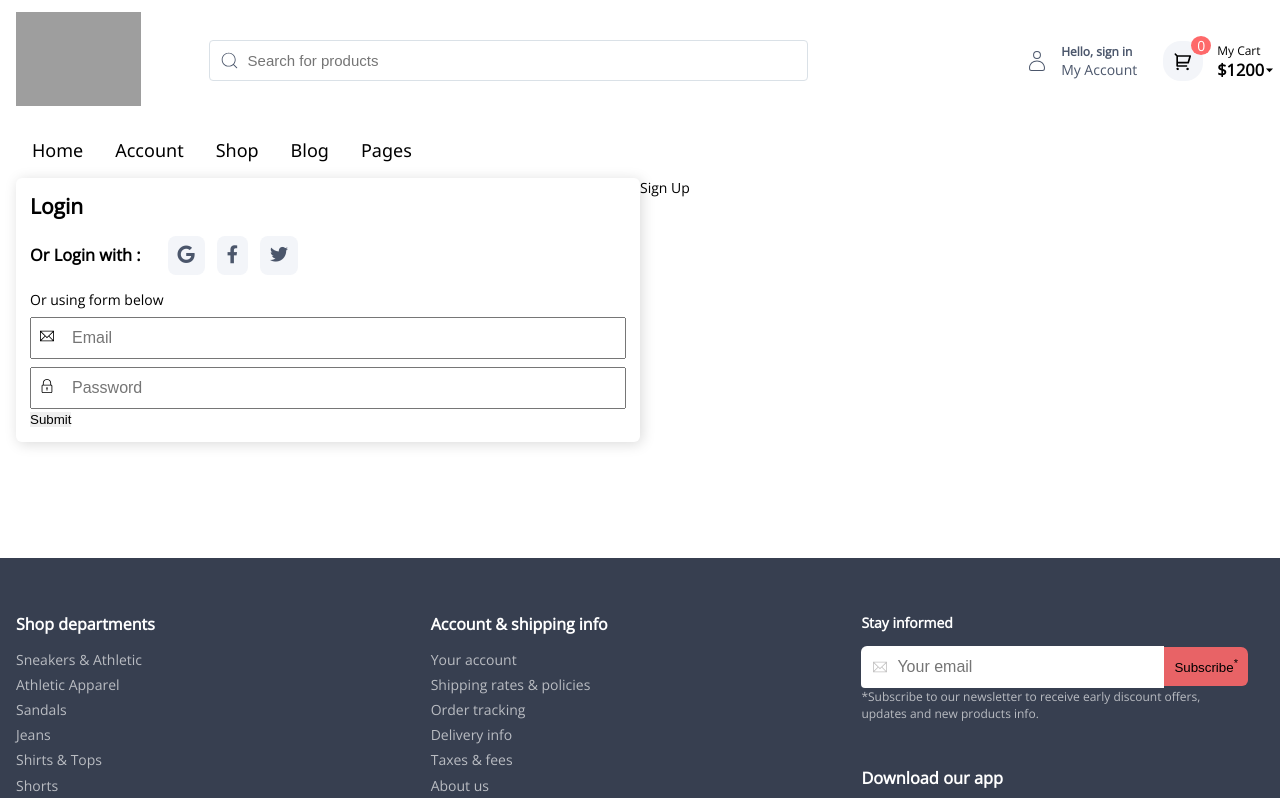
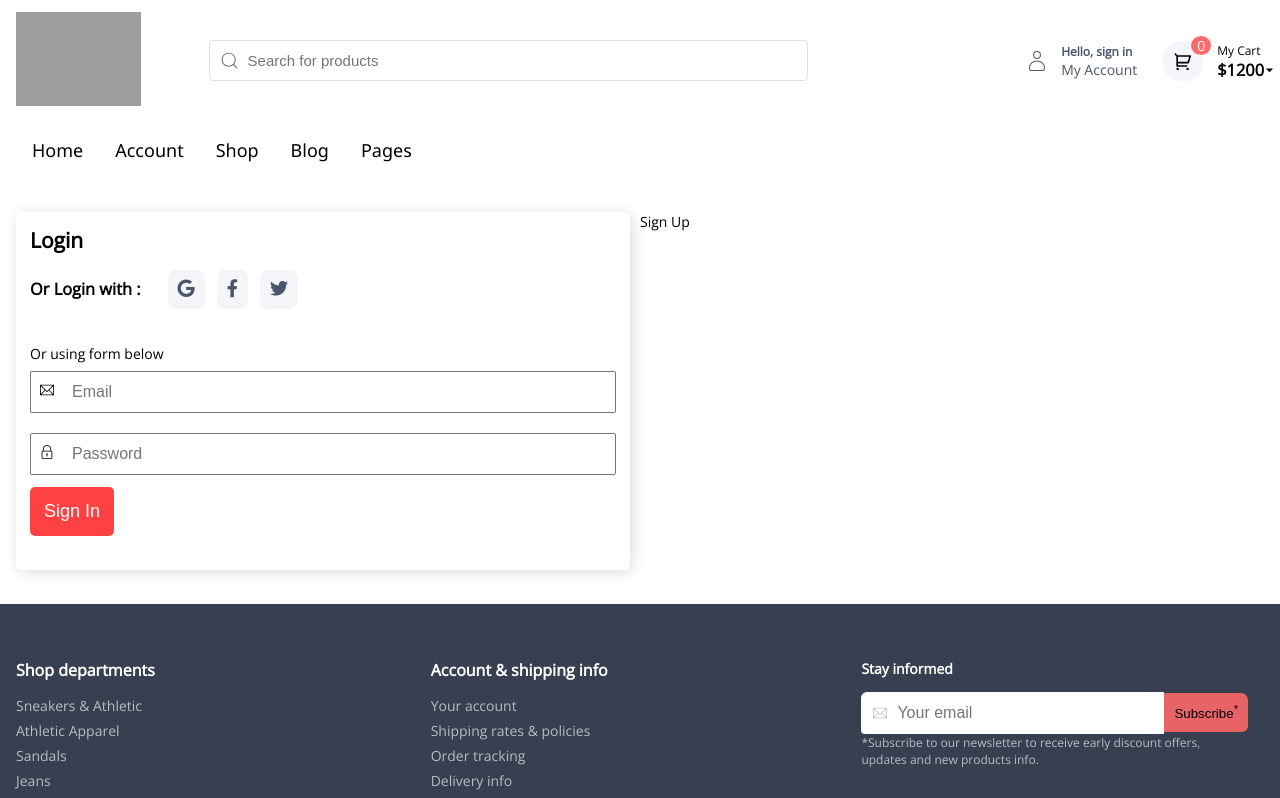
Before and after one commit to ronak232/Ecommerce-app, a React (Create React App) app: page /account in a window 1280 px wide. Shown: the top 798 px of the page. Built offline with nearby package versions, Linux system fonts and the light colour scheme; grey boxes are pictures that could not be loaded.

Commit message:
Initial Commit

```diff
--- a/src/Components/Account.jsx
+++ b/src/Components/Account.jsx
@@ -63,10 +63,12 @@ function Account() {
                     </div>
                     <div className="btn-red">
                       <Button
-                      bgColor=""
-                      borderRadius=""
-
-                      >Submit</Button>
+                      bgColor="#fe4042;"
+                      borderRadius="5px"
+                      Color="white"
+                      padding="14px"
+                      fontSize="18px"
+                      >Sign In</Button>
                     </div>
                   </form>
                 </div>
--- a/src/Sass/Components/_account.scss
+++ b/src/Sass/Components/_account.scss
@@ -8,6 +8,7 @@
   &__content {
     display: grid;
     grid-template-columns: repeat(1, 1fr);
+    padding: 34px 0;
 
     @include devices(tablet){
       grid-template-columns: repeat(2, 1fr);
@@ -15,6 +16,7 @@
   }
 
   &__card {
+    margin-right: 10px;
     &-body {
       box-shadow: 2px 2px 14px rgba(0, 0, 0, 0.15);
       border-radius: 6px;
@@ -40,6 +42,7 @@
   }
   &__form{
       &-control{
+        padding: 20px 0;
         &-validation{
           position: relative;
 
@@ -62,6 +65,7 @@
           padding: 10px 40px;
           font-size: 16px;
           margin-top: 8px;
+          margin-bottom: 12px;
          }
         }
       }
--- a/src/Sass/Components/_shop.scss
+++ b/src/Sass/Components/_shop.scss
@@ -5,11 +5,19 @@
 
   &__main-container {
    @include container(flex, center, baseline);
+   flex-direction: column;
+   @include devices(tablet){
+    flex-direction: row;
+   }
   }
 
   &__filter-category {
     text-align: center;
-    width: 20%;
+    width: 100%;
+
+    @include devices(tablet){
+      width: 20%;
+    }
 
     &--options {
       width: 100%;
```
